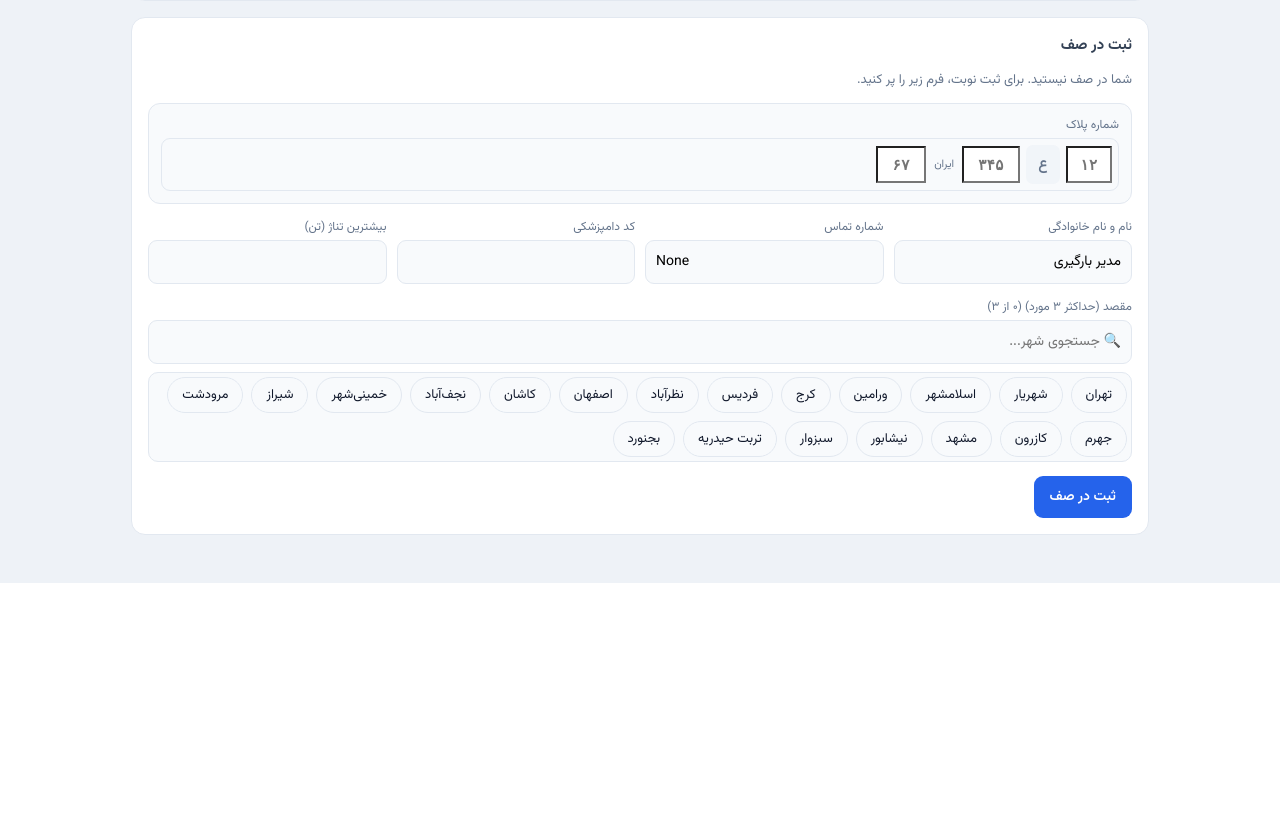
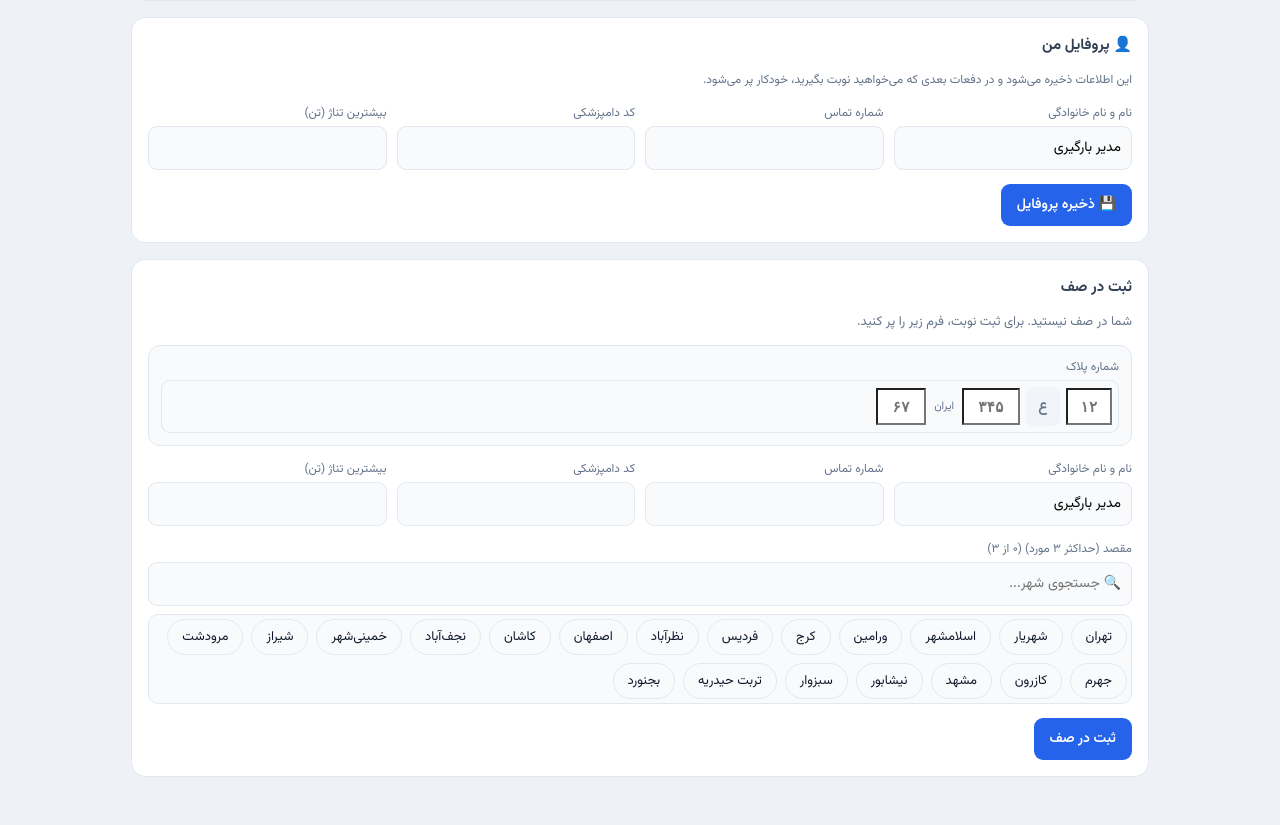
Before and after one commit to bozorgmehrgraphic/nobat, a Flask app: template templates/driver_dashboard.html in a window 1280 px wide. Shown: the part 225-1050 px from the top of the page. Before the commit the page ends 808 px from the top, so only its background shows below. Run offline with Flask 3, Linux system fonts and the light colour scheme; the template is opened without the code that fills it: values that come from a table or form of the project are taken from there, others are empty; a user stored in the database is signed in; data comes from the database, SQL or seed files in the repository.

Commit message:
Update driver_dashboard.html

```diff
--- a/templates/driver_dashboard.html
+++ b/templates/driver_dashboard.html
@@ -6,47 +6,51 @@
   <p class="muted">شماره تماس: {{ current_user.phone|fa }}</p>
 </div>
 
+<div class="card">
+  <h2>👤 پروفایل من</h2>
+  <p class="muted" style="font-size:12px;line-height:1.9">
+    این اطلاعات ذخیره می‌شود و در دفعات بعدی که می‌خواهید نوبت بگیرید، خودکار پر می‌شود.
+  </p>
+  <form method="post" action="{{ url_for('driver_profile') }}">
+    <div class="grid">
+      <div><label>نام و نام خانوادگی</label>
+        <input type="text" name="name" value="{{ current_user.name or '' }}" required></div>
+      <div><label>شماره تماس</label>
+        <input type="tel" name="phone" value="{{ current_user.phone or '' }}" inputmode="numeric" required></div>
+      <div><label>کد دامپزشکی</label>
+        <input type="tel" name="vet_code" value="{{ profile.vet_code if profile else '' }}" inputmode="numeric"></div>
+      <div><label>بیشترین تناژ (تن)</label>
+        <input type="tel" name="tonnage" value="{{ profile.tonnage if profile else '' }}" inputmode="decimal"></div>
+    </div>
+    <button class="btn-primary" type="submit" style="margin-top:14px">💾 ذخیره پروفایل</button>
+  </form>
+</div>
+
 {% if entry and entry.status == 'waiting' %}
 <div class="card status-card waiting">
   <h2>⏳ شما در صف انتظار هستید</h2>
   <div class="big-status">
-    <div class="big-row">
-      <span>کد نوبت شما:</span>
-      <b class="qcode-lg {{ waiting_class(entry) }}">{{ entry.queue_code|fa }}</b>
-    </div>
-    <div class="big-row">
-      <span>جایگاه شما در صف:</span>
-      <b class="pos-lg">{{ position|fa }}</b>
-    </div>
-    <div class="big-row">
-      <span>مدت انتظار:</span>
-      <b>{{ wait_text(entry) }}</b>
-    </div>
-    <div class="big-row">
-      <span>زمان باقی‌مانده تا حذف:</span>
-      <b>{{ expiry_text(entry) }}</b>
-    </div>
+    <div class="big-row"><span>کد نوبت شما:</span>
+      <b class="qcode-lg {{ waiting_class(entry) }}">{{ entry.queue_code|fa }}</b></div>
+    <div class="big-row"><span>جایگاه شما در صف:</span>
+      <b class="pos-lg">{{ position|fa }}</b></div>
+    <div class="big-row"><span>مدت انتظار:</span>
+      <b>{{ wait_text(entry) }}</b></div>
+    <div class="big-row"><span>زمان باقی‌مانده تا حذف:</span>
+      <b>{{ expiry_text(entry) }}</b></div>
   </div>
-
   <div class="plate-view">{{ entry.plate_two|fa }} ع {{ entry.plate_three|fa }} ایران {{ entry.plate_city|fa }}</div>
   <div class="tags">
     {% for x in entry.get_destinations() %}<span class="tag">{{ x }}</span>{% endfor %}
   </div>
-
   <div style="display:flex;gap:8px;margin-top:18px;flex-wrap:wrap">
-    <form method="post" action="{{ url_for('driver_extend') }}" style="display:inline" onsubmit="return confirm('آیا می‌خواهید تایمر نوبت خود را تمدید کنید؟ (۷ روز دیگر مهلت خواهید داشت)')">
+    <form method="post" action="{{ url_for('driver_extend') }}" style="display:inline" onsubmit="return confirm('تایمر نوبت شما تمدید شود؟ (۷ روز دیگر مهلت خواهید داشت)')">
       <button class="btn-extend" type="submit">🔄 تمدید نوبت</button>
     </form>
-    <form method="post" action="{{ url_for('driver_cancel') }}" style="display:inline" onsubmit="return confirm('آیا از لغو نوبت خود مطمئن هستید؟ این عمل قابل بازگشت نیست.')">
+    <form method="post" action="{{ url_for('driver_cancel') }}" style="display:inline" onsubmit="return confirm('از لغو نوبت مطمئن هستید؟')">
       <button class="btn-red" type="submit">✗ لغو نوبت</button>
     </form>
   </div>
-
-  <p class="muted" style="margin-top:14px;font-size:12px;line-height:1.8">
-    ⓘ اگر خودروی شما آماده بارگیری است و منتظر بار هستید، نیازی به تمدید ندارید.
-    اگر باربری به شما گفت امروز بار نمی‌گیرید و می‌خواهید چند روز دیگر برگردید، روی «تمدید نوبت» بزنید.
-    اگر کلاً منصرف شده‌اید، روی «لغو نوبت» بزنید تا جای شما به نفر بعدی برسد.
-  </p>
 </div>
 
 {% elif entry and entry.status == 'loaded' %}
@@ -58,7 +62,6 @@
     {% if entry.cargo_name %}<div class="big-row"><span>نام بار:</span><b>{{ entry.cargo_name }}</b></div>{% endif %}
     {% if entry.cargo_ton %}<div class="big-row"><span>وزن:</span><b>{{ entry.cargo_ton|fa }} تن</b></div>{% endif %}
   </div>
-  <p class="muted" style="font-size:12px">برای دریافت اطلاعات بیشتر با مدیر بارگیری تماس بگیرید.</p>
 </div>
 
 {% else %}
@@ -77,10 +80,14 @@
       </div>
     </div>
     <div class="grid">
-      <div><label>نام و نام خانوادگی</label><input type="text" name="name" value="{{ current_user.name }}" required></div>
-      <div><label>شماره تماس</label><input type="tel" name="phone" value="{{ current_user.phone }}" inputmode="numeric" required></div>
-      <div><label>کد دامپزشکی</label><input type="tel" name="vet_code" inputmode="numeric" required></div>
-      <div><label>بیشترین تناژ (تن)</label><input type="tel" name="tonnage" inputmode="decimal" required></div>
+      <div><label>نام و نام خانوادگی</label>
+        <input type="text" name="name" value="{{ current_user.name or '' }}" required></div>
+      <div><label>شماره تماس</label>
+        <input type="tel" name="phone" value="{{ current_user.phone or '' }}" inputmode="numeric" required></div>
+      <div><label>کد دامپزشکی</label>
+        <input type="tel" name="vet_code" value="{{ profile.vet_code if profile else '' }}" inputmode="numeric" required></div>
+      <div><label>بیشترین تناژ (تن)</label>
+        <input type="tel" name="tonnage" value="{{ profile.tonnage if profile else '' }}" inputmode="decimal" required></div>
     </div>
     <div style="margin-top:14px">
       <label>مقصد (حداکثر ۳ مورد) <span id="destCounter" style="font-weight:400;font-size:12px;color:#64748b">(۰ از ۳)</span></label>
```
